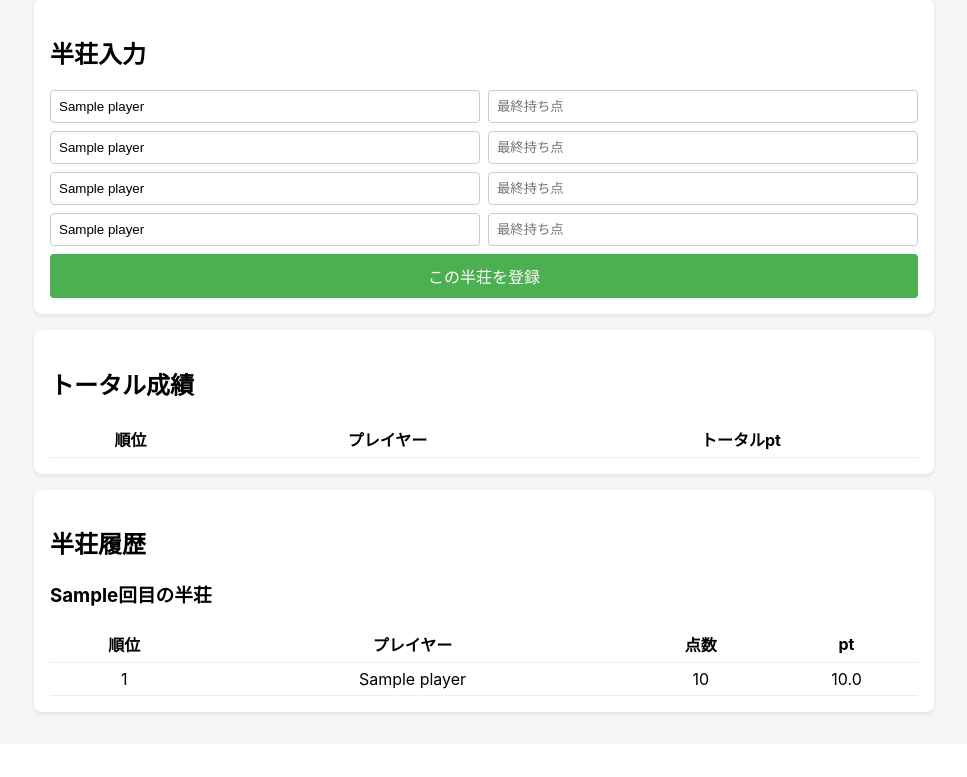
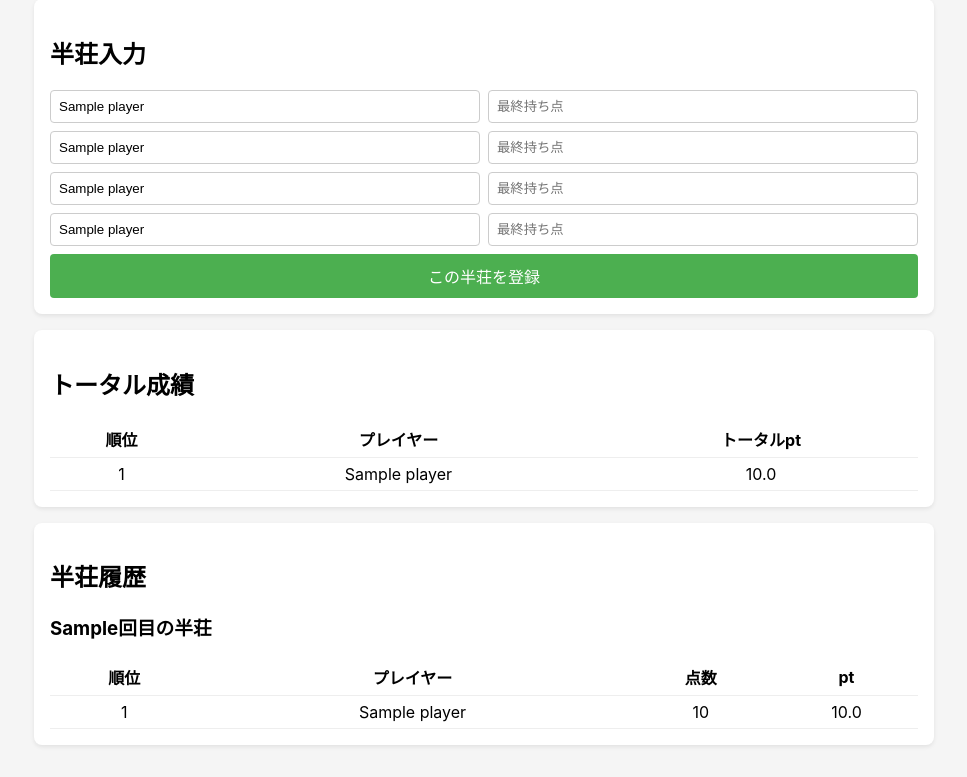
Before and after one commit to nuremasuku43-coder/mahjong_pwa, a Flask app: template templates/index.html in a window 1280 px wide. Shown: the part 106-883 px from the top of the page, without its empty margins (156-1123 px from the left). Before the commit the page ends 822 px from the top, so only its background shows below. Run offline with Flask 3, Linux system fonts and the light colour scheme; the template is opened without the code that fills it: most values are stand-ins (such as "Sample title", 1, 10 or a date in 2020); lists and menus that the app fills with data are empty.

Commit message:
fix: remove enumerate from template

```diff
--- a/templates/index.html
+++ b/templates/index.html
@@ -43,9 +43,9 @@
                 <tr><th>順位</th><th>プレイヤー</th><th>トータルpt</th></tr>
             </thead>
 <tbody>
-                {% for idx, (player, pt) in enumerate(total_sorted) %}
+    {% for player, pt in total_sorted %}
     <tr>
-                    <td>{{ idx + 1 }}</td>
+        <td>{{ loop.index }}</td>
         <td>{{ player }}</td>
         <td>{{ "%.1f"|format(pt) }}</td>
     </tr>
```
Lines whose indentation alone changed are shown as unchanged.
